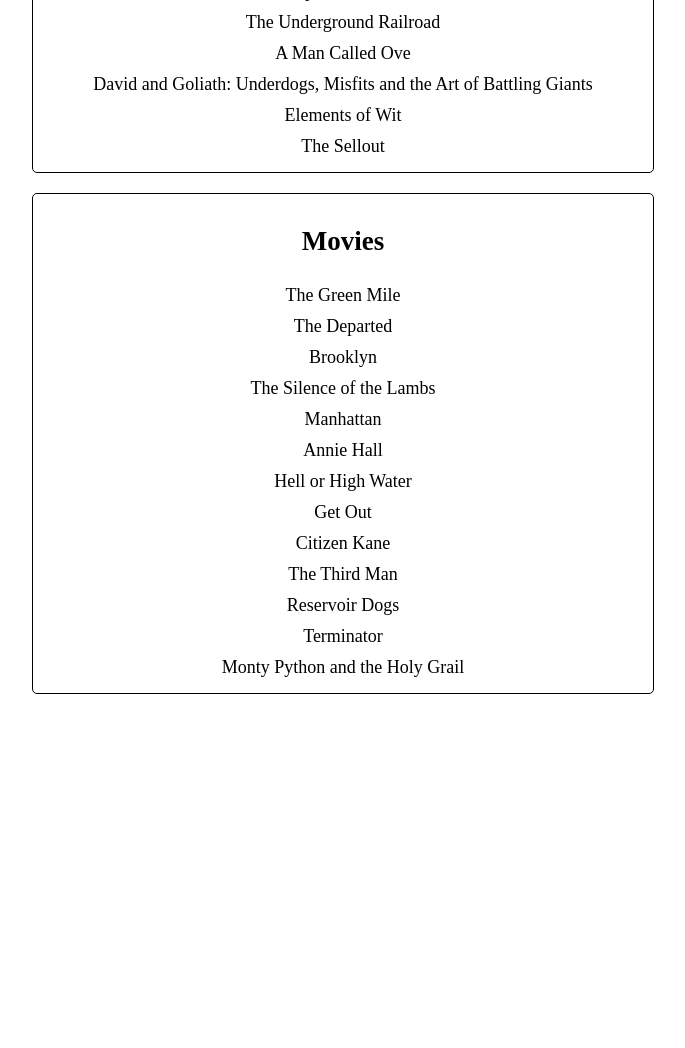
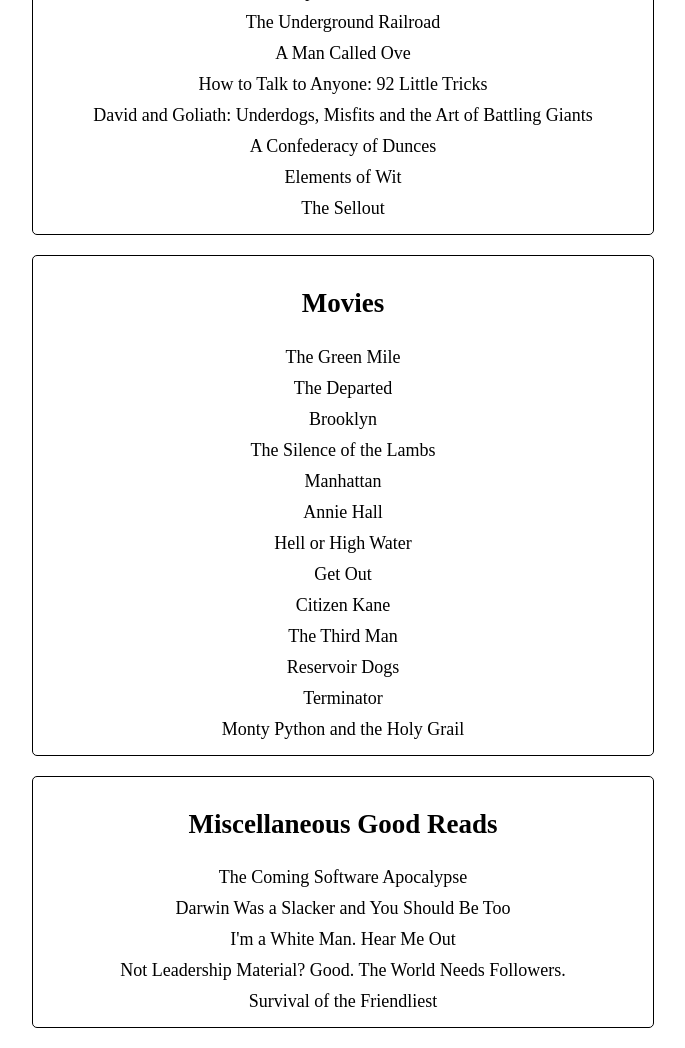
Before and after one commit to oellio01/oellio01.github.io, a plain HTML site: page rankings.html in a window 1280 px wide. Shown: the part 780-1828 px from the top of the page, without its empty margins (297-982 px from the left). Before the commit the page ends 1494 px from the top, so only its background shows below. Drawn offline with Linux system fonts and the light colour scheme; a web font is replaced by a local one.

Commit message:
miscellaneous good reads

```diff
--- a/rankings.html
+++ b/rankings.html
@@ -4,7 +4,7 @@
 
 <head>
         <!-- Information about the page -->
-        <title>Owen Elliott Resume</title>
+        <title>Owen Elliott Rankings</title>
         <link href='//fonts.googleapis.com/css?family=Monoton' rel='stylesheet'>
         <link href='//fonts.googleapis.com/css?family=Fredericka the Great' rel='stylesheet'>
         <link rel="stylesheet" href="rankings.css" />
@@ -41,7 +41,9 @@
         <a style="cursor:pointer" onclick="window.open('https://www.amazon.com/Empire-Cotton-History-Sven-Beckert/dp/0375713964')">Empire of Cotton</a>
         <a style="cursor:pointer" onclick="window.open('https://www.amazon.com/Underground-Railroad-Novel-Colson-Whitehead/dp/1524736309')">The Underground Railroad</a>
         <a style="cursor:pointer" onclick="window.open('https://www.amazon.com/Man-Called-Ove-Novel/dp/1476738025')">A Man Called Ove</a>
+        <a style="cursor:pointer" onclick="window.open('https://www.amazon.com/How-Talk-Anyone-Success-Relationships/dp/1511305169')">How to Talk to Anyone: 92 Little Tricks</a>
         <a style="cursor:pointer" onclick="window.open('https://www.amazon.com/David-Goliath-Underdogs-Misfits-Battling/dp/0316204374')">David and Goliath: Underdogs, Misfits and the Art of Battling Giants</a>
+        <a style="cursor:pointer" onclick="window.open('https://www.amazon.com/Confederacy-Dunces-John-Kennedy-Toole/dp/0802130208')">A Confederacy of Dunces</a>
         <a style="cursor:pointer" onclick="window.open('https://www.amazon.com/Elements-Wit-Mastering-Being-Interesting/dp/B00PMACOOI/ref=sr_1_1?s=books&ie=UTF8&qid=1503511574&sr=1-1&keywords=elements+of+wit')">Elements of Wit</a>
         <a style="cursor:pointer" onclick="window.open('https://www.amazon.com/Sellout-Novel-Paul-Beatty/dp/1522634673')">The Sellout</a>
     </div>
@@ -61,6 +63,14 @@
         <a style="cursor:pointer" onclick="window.open('http://www.imdb.com/title/tt0088247/?ref_=nv_sr_3')">Terminator</a>
         <a style="cursor:pointer" onclick="window.open('http://www.imdb.com/title/tt0071853/?ref_=fn_al_nm_1a')">Monty Python and the Holy Grail</a>
     </div>
+    <div class="ranking">
+        <h2>Miscellaneous Good Reads</h2>
+        <a style="cursor:pointer" onclick= "window.open('https://www.theatlantic.com/technology/archive/2017/09/saving-the-world-from-code/540393/')">The Coming Software Apocalypse</a>
+        <a style="cursor:pointer" onclick="window.open('http://nautil.us/issue/46/balance/darwin-was-a-slacker-and-you-should-be-too?utm_source=pocket&utm_medium=email&utm_campaign=pockethits')">Darwin Was a Slacker and You Should Be Too</a>
+        <a style="cursor:pointer" onclick= "window.open('https://www.nytimes.com/2017/08/12/opinion/sunday/identity-politics-white-men.html?_r=1')">I'm a White Man. Hear Me Out</a>
+        <a style="cursor:pointer" onclick="window.open('https://mobile.nytimes.com/2017/03/24/opinion/sunday/not-leadership-material-good-the-world-needs-followers.html?utm_source=pocket&utm_medium=email&utm_campaign=pockethits&_r=0&referer=https://getpocket.com/')">Not Leadership Material? Good. The World Needs Followers.</a>
+        <a style="cursor:pointer" onclick="window.open('http://nautil.us/issue/46/balance/survival-of-the-friendliest?utm_source=pocket&utm_medium=email&utm_campaign=pockethits')">Survival of the Friendliest</a>
+    </div>
 
 
 </body>
```
